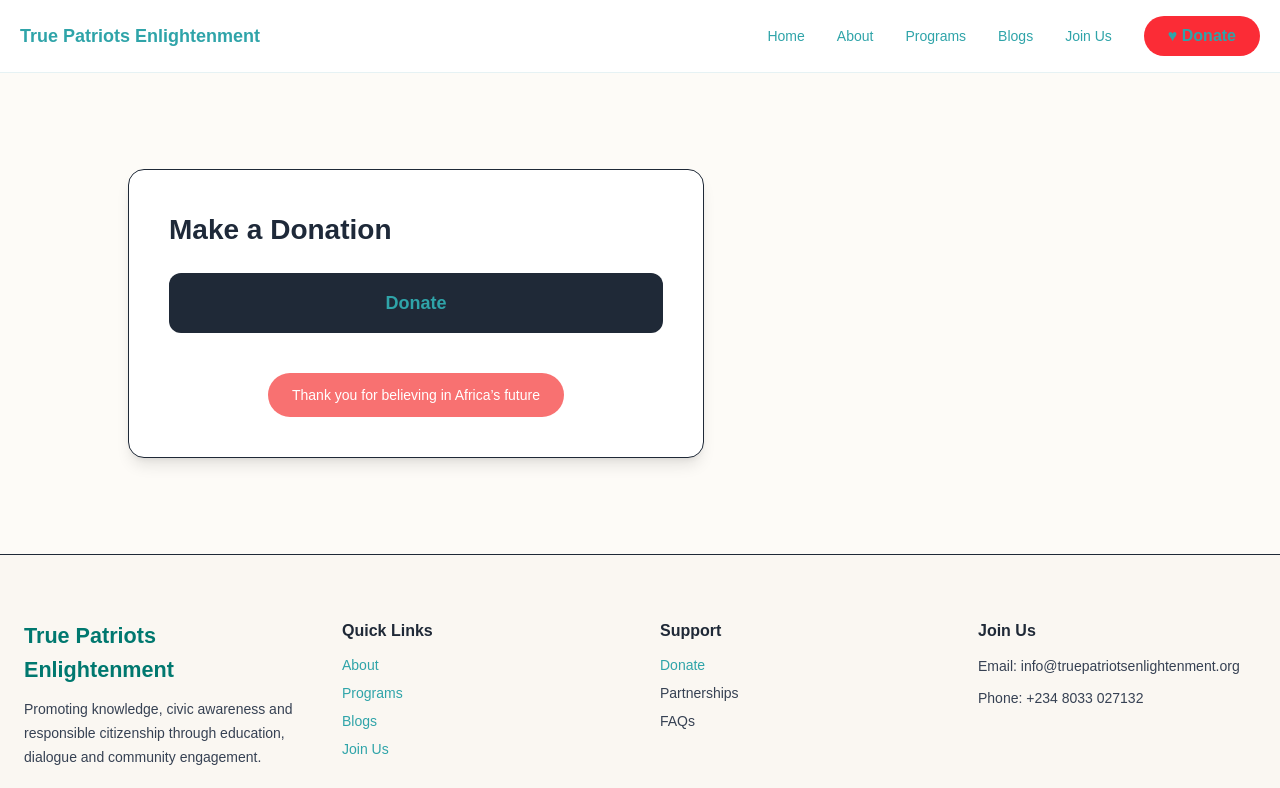
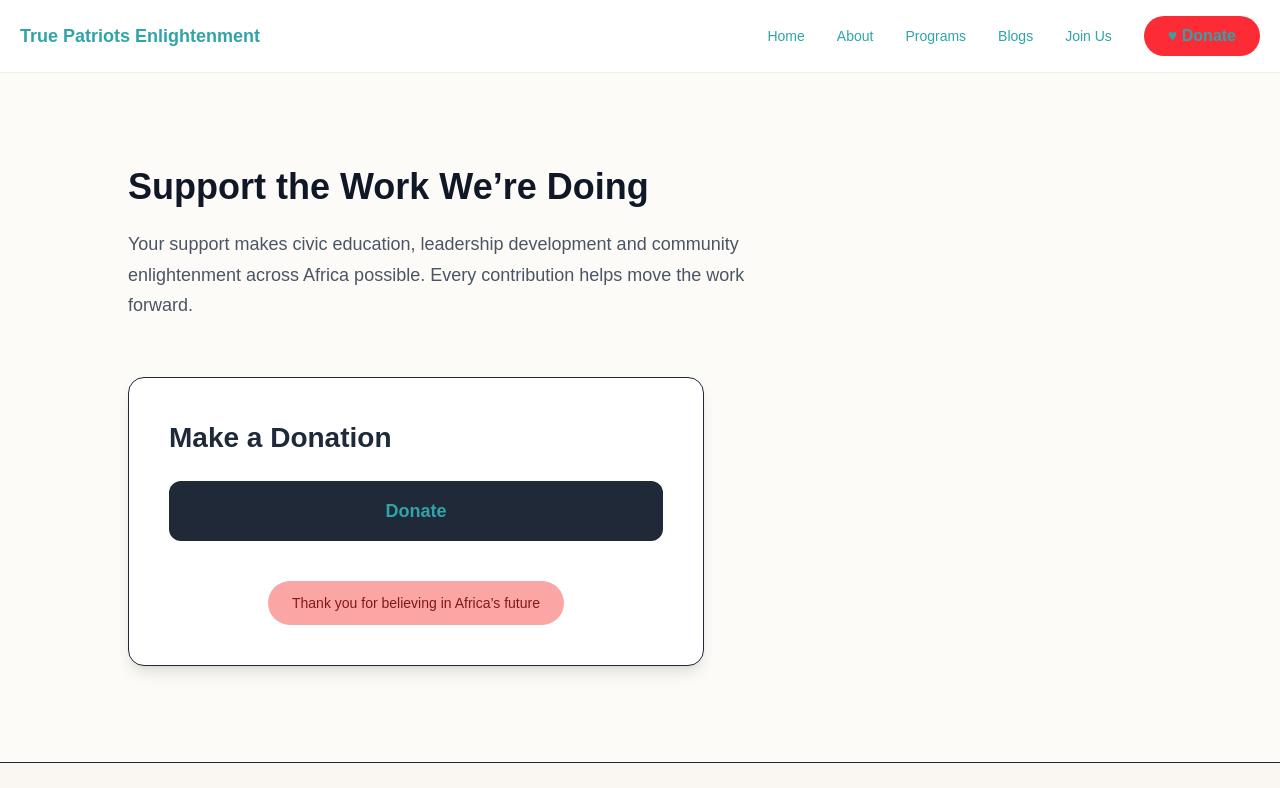
Before and after one commit to pearlroys/truepatriots-enlightenment, a Next.js app: page /donate in a window 1280 px wide. Shown: the top 788 px of the page. Built offline with nearby package versions, Linux system fonts and the light colour scheme.

Commit message:
added better donate button and oayment strategy

```diff
--- a/app/donate/page.tsx
+++ b/app/donate/page.tsx
@@ -2,6 +2,16 @@ export default function DonatePage() {
   return (
     <main className="bg-[#fdfbf7] py-24 px-6">
       <div className="max-w-5xl mx-auto">
+
+        <h1 className="text-4xl md:text-5xl font-bold mb-6 text-gray-900">
+          Support the Work We’re Doing
+        </h1>
+
+        <p className="text-gray-600 max-w-2xl mb-14 text-lg">
+          Your support makes civic education, leadership development and community
+          enlightenment across Africa possible. Every contribution helps move the work
+          forward.
+        </p>
 
         <div className="bg-white rounded-2xl shadow-lg p-10 max-w-xl border">
 
@@ -28,21 +38,22 @@ export default function DonatePage() {
           </a>
 
           <div className="text-center">
-            <span className="
-              inline-block
-              bg-[#f87171]
-              text-white
-              px-6 py-3
-              rounded-full
-              font-medium
-              text-sm
-            ">
+            <span
+              className="
+                inline-block
+                bg-[#fca5a5]
+                text-red-900
+                px-6 py-3
+                rounded-full
+                font-medium
+                text-sm
+              "
+            >
               Thank you for believing in Africa’s future
             </span>
           </div>
 
         </div>
-
       </div>
     </main>
   );
```
